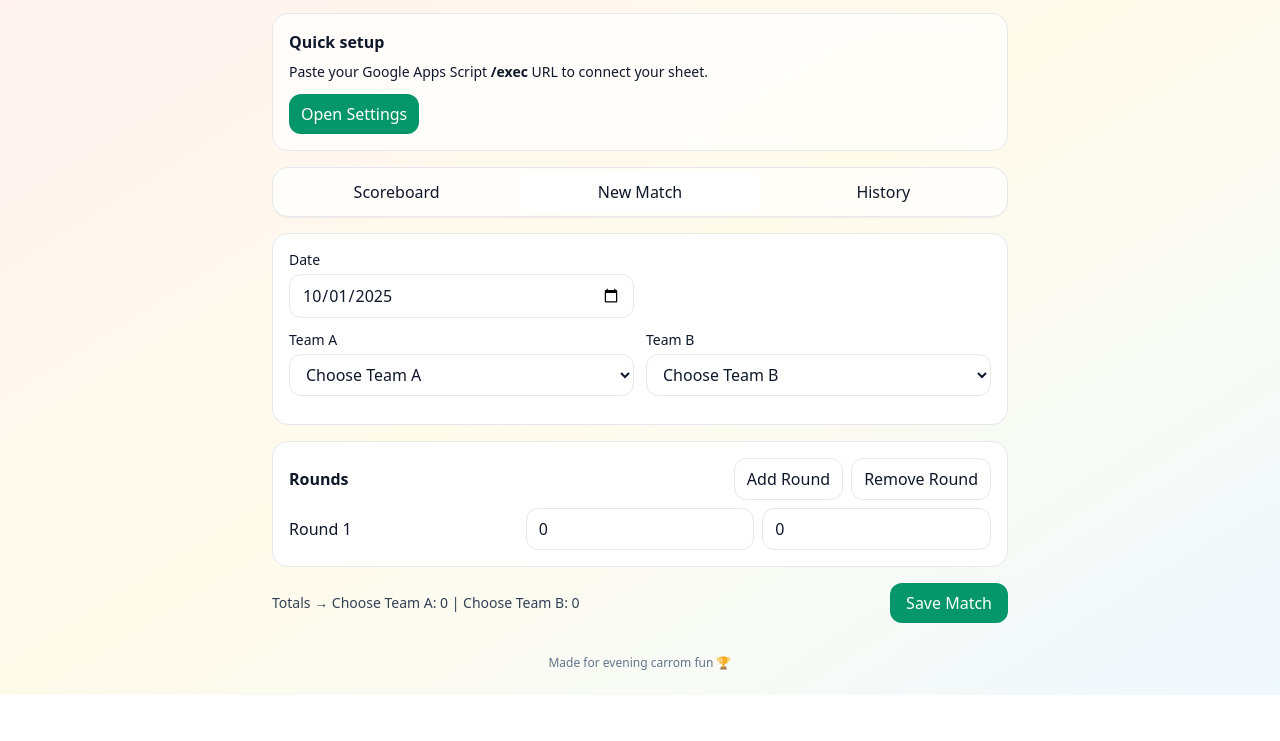
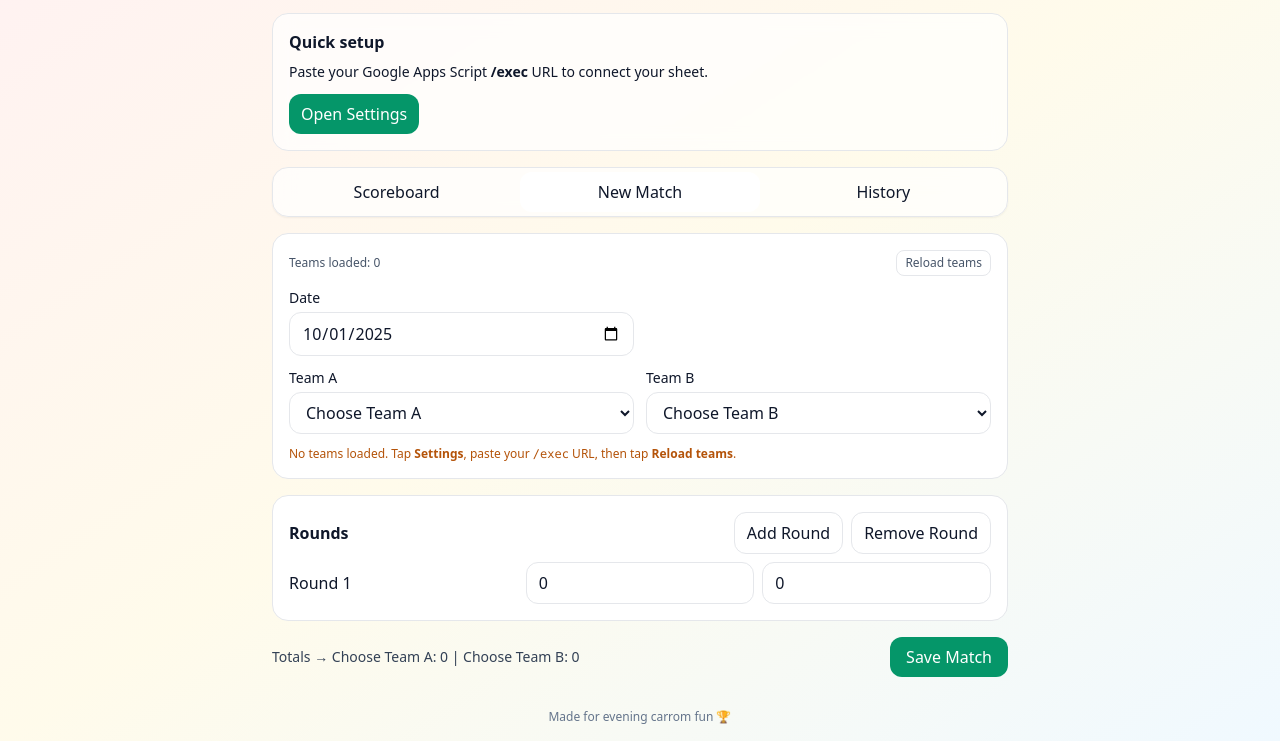
Before and after one commit to MaduwanthaX/Carrom-Scoreboard, a plain HTML site: page index.html in a window 1280 px wide. Both pictures are taken after a click on the button "New Match". Shown: the part 105-846 px from the top of the page. Before the commit the page ends 800 px from the top, so only its background shows below. Drawn offline with nearby package versions, Linux system fonts and the light colour scheme.

Commit message:
index.html

```diff
--- a/index.html
+++ b/index.html
@@ -7,7 +7,6 @@
   <script src="https://cdn.tailwindcss.com"></script>
   <style>
     .glass { backdrop-filter: blur(10px); background: rgba(255,255,255,0.7); }
-    /* Improve Android select reliability */
     select { background-color: white; }
   </style>
 </head>
@@ -45,9 +44,13 @@
       </div>
     </section>
 
-    <!-- New Match (NO glass on containers with selects to fix Android dropdowns) -->
+    <!-- New Match (plain bg for Android selects) -->
     <section id="view-new" class="hidden space-y-4">
       <div class="rounded-2xl border p-4 bg-white space-y-3">
+        <div class="flex items-center justify-between text-xs text-slate-600">
+          <div>Teams loaded: <span id="teamCount">0</span></div>
+          <button id="reloadTeams" class="px-2 py-1 rounded-lg border bg-white active:scale-95 transition">Reload teams</button>
+        </div>
         <div class="grid grid-cols-1 sm:grid-cols-2 gap-3">
           <div>
             <label class="block text-sm mb-1">Date</label>
@@ -68,6 +71,7 @@
           </div>
         </div>
         <div id="teamWarn" class="text-xs text-rose-600"></div>
+        <div id="emptyTeams" class="hidden text-xs text-amber-700">No teams loaded. Tap <b>Settings</b>, paste your <code>/exec</code> URL, then tap <b>Reload teams</b>.</div>
       </div>
 
       <div class="rounded-2xl border p-4 bg-white">
@@ -129,7 +133,6 @@
   </div>
 
 <script>
-// ===== storage & helpers =====
 const store = {
   get url() { return localStorage.getItem('carrom_api_url') || ''; },
   set url(v) { localStorage.setItem('carrom_api_url', v); },
@@ -218,14 +221,14 @@ function populateTeamSelects() {
   const a = document.getElementById('teamA'), b = document.getElementById('teamB');
   const oldA = a.value, oldB = b.value;
   a.innerHTML=''; b.innerHTML='';
-  // placeholder
   const phA = ce('option'); phA.value=''; phA.text='Choose Team A'; phA.disabled=true; phA.selected=true; a.append(phA);
   const phB = ce('option'); phB.value=''; phB.text='Choose Team B'; phB.disabled=true; phB.selected=true; b.append(phB);
   teams.forEach(t => {
     const o1 = ce('option'); o1.value = t.id; o1.textContent = t.name; a.append(o1);
     const o2 = ce('option'); o2.value = t.id; o2.textContent = t.name; b.append(o2);
   });
-  // try to restore previous selection if valid
+  document.getElementById('teamCount').textContent = String(teams.length);
+  document.getElementById('emptyTeams').classList.toggle('hidden', teams.length > 0);
   if (teams.find(t=>String(t.id)===oldA)) a.value = oldA;
   if (teams.find(t=>String(t.id)===oldB)) b.value = oldB;
   updateSaveEnabled();
@@ -266,8 +269,9 @@ function addRoundRow(a=0,b=0) {
 
 // ===== interactions =====
 document.getElementById('tab-scoreboard').onclick = () => { show('scoreboard'); refresh(); };
-document.getElementById('tab-new').onclick = () => { show('new'); refresh(); }; // refresh to ensure teams list
+document.getElementById('tab-new').onclick = () => { show('new'); refresh(); };
 document.getElementById('tab-history').onclick = () => { show('history'); refresh(); };
+document.getElementById('reloadTeams').onclick = () => { refresh(); };
 
 document.getElementById('addRound').onclick = () => addRoundRow(0,0);
 document.getElementById('removeRound').onclick = () => {
@@ -325,6 +329,7 @@ document.getElementById('saveSettings').onclick = (ev) => {
   store.url = qs('#apiUrl').value.trim();
   store.token = qs('#apiToken').value.trim();
   qs('#settingsMsg').textContent = 'Saved!';
+  document.getElementById('onboard').classList.add('hidden');
   setTimeout(()=>{ qs('#settingsMsg').textContent=''; closeSettings(); refresh(); }, 300);
 };
 
@@ -341,6 +346,7 @@ async function refresh() {
     updateSaveEnabled();
   } catch (e) {
     console.warn('Refresh failed:', e);
+    document.getElementById('emptyTeams').classList.remove('hidden');
   }
 }
 
```
